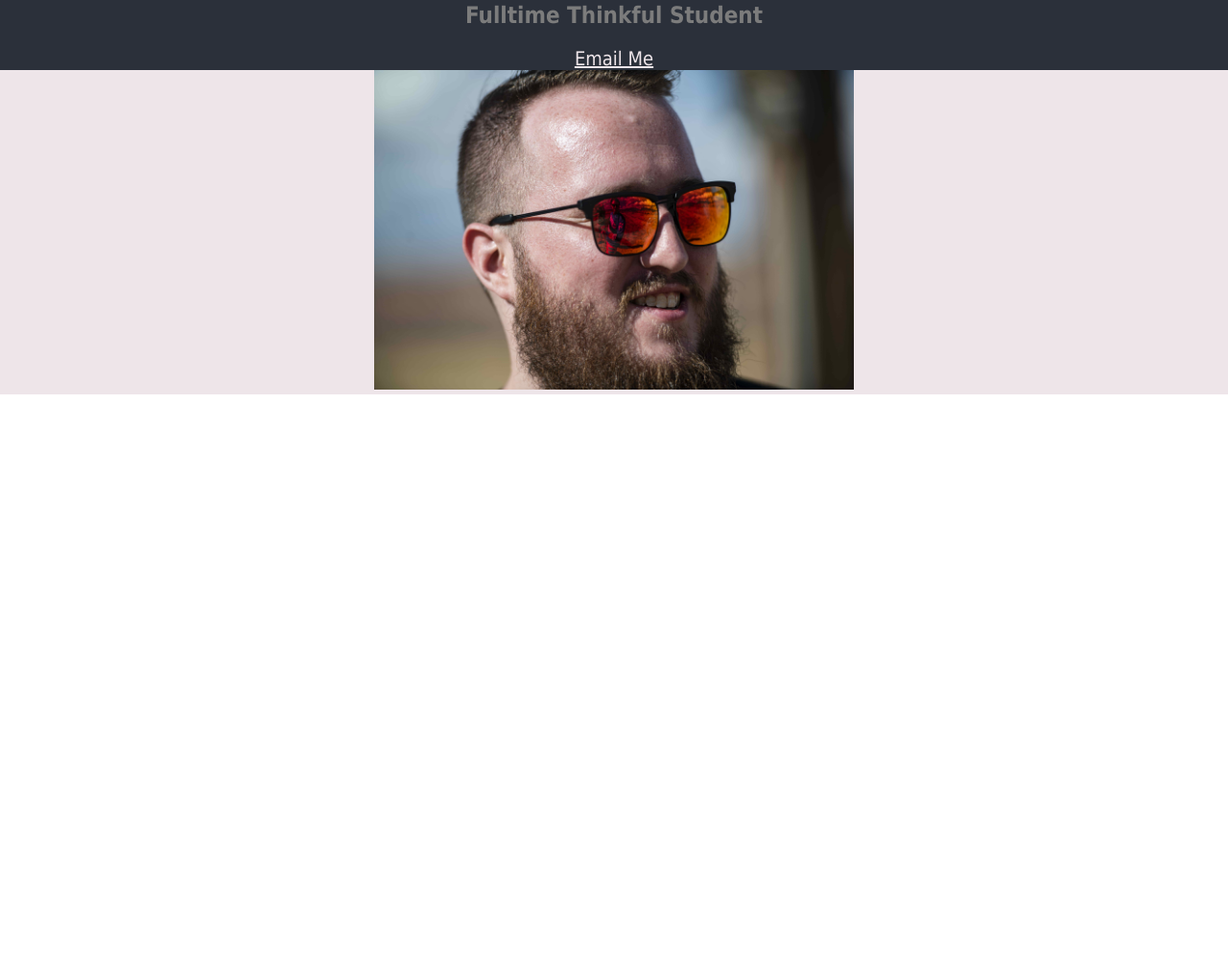
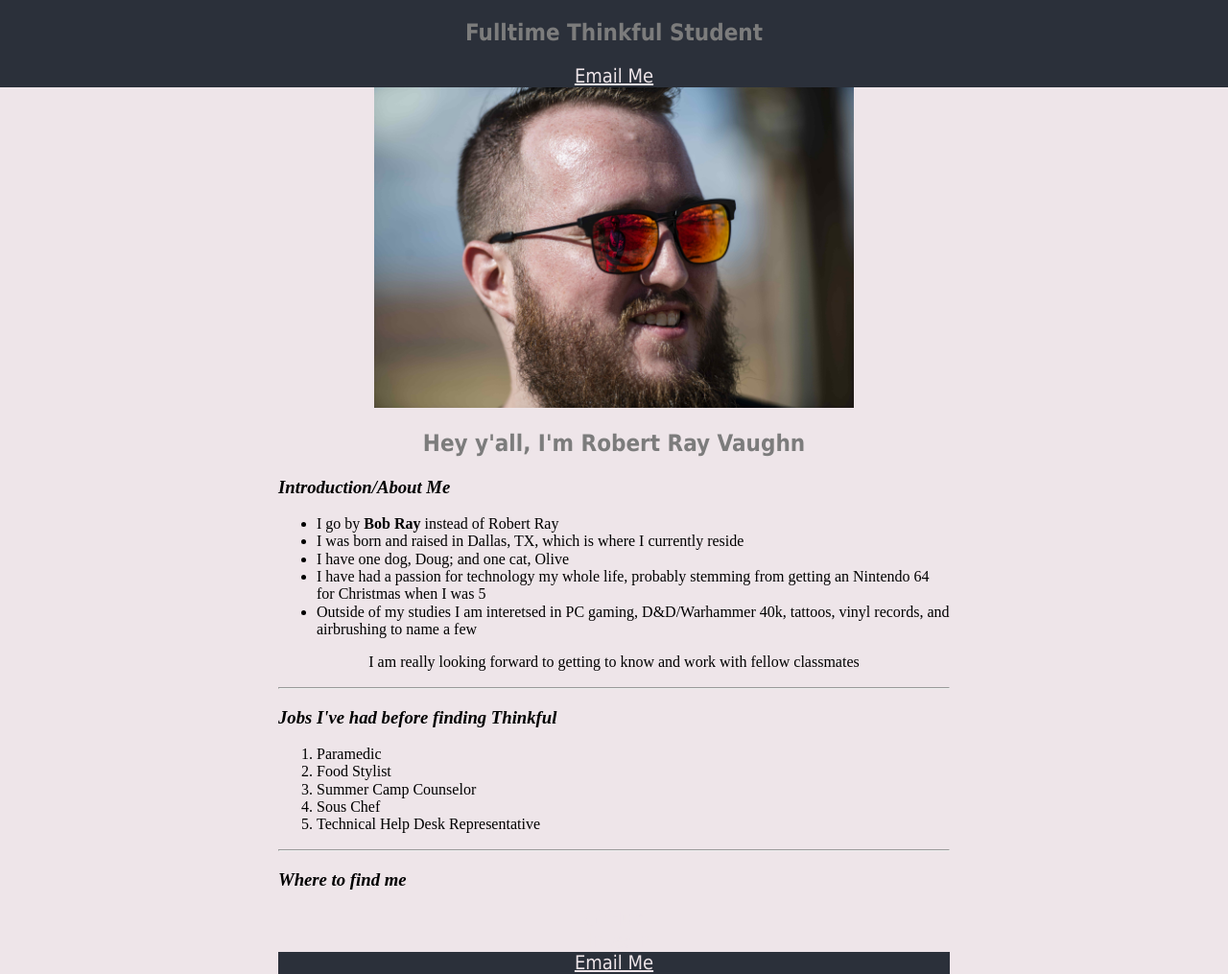
Before and after one commit to BobRayVaughn/practice-portfolio, a plain HTML site: page index.html in a window 1280 px wide. Shown: the part 122-1137 px from the top of the page at 96% size. Before the commit the page ends 800 px from the top, so only its background shows below. Drawn offline with nearby package versions, Linux system fonts and the light colour scheme.

Commit message:
Rough Draft Full

```diff
--- a/index.html
+++ b/index.html
@@ -11,8 +11,8 @@
   />
     <link href="style.css" rel="stylesheet" type="text/css" />
   </head>
-
-  <body>
+"
+  <body class="light-background">
 
 <!-- Here I am just trying to get my name, basic description, and a picture of me to pop up first
 -->
@@ -29,5 +29,44 @@
       <div class="wrapper">
         <center><img src="../images/profilepic-min.jpg" width="500" alt="Photo of Robert"></center>
 
+        <h2> Hey y'all, I'm Robert Ray Vaughn </h2>
+
+        <h3><em>Introduction/About Me</em></h3>
+
+        <ul>
+          <li>I go by <strong>Bob Ray</strong> instead of Robert Ray</li>
+          <li>I was born and raised in Dallas, TX, which is where I currently reside</li>
+          <li>I have one dog, Doug; and one cat, Olive</li>
+          <li>I have had a passion for technology my whole life, probably stemming from getting an Nintendo 64 for Christmas when I was 5 </li>
+          <li>Outside of my studies I am interetsed in PC gaming, D&D/Warhammer 40k, tattoos, vinyl records, and airbrushing to name a few</li>
+        </ul>
+
+        <center><p>I am really looking forward to getting to know and work with fellow classmates</p></center>
+
+        <hr>
+
+        <h3><em>Jobs I've had before finding Thinkful</em></h3>
+        <ol>
+          <li>Paramedic</li>
+          <li>Food Stylist</li>
+          <li>Summer Camp Counselor</li>
+          <li>Sous Chef</li>
+          <li>Technical Help Desk Representative</li>
+        </ol>
+
+        <hr>
+
+        <h3><em>Where to find me</em></h3>
+
+        <center><a href="https://github.com/BobRayVaughn">GitHub</a></center>
+        <center><a href="https://www.linkedin.com/in/robert-ray-vaughn/">LinkedIn</a></center>
+
+
+        <footer class="dark-background">
+      <div class="wrapper">
+        <nav> <a href="mailto:bobrayvaughn@gmail.com">Email Me </a></nav>
+      </div>
+    </footer>
+
   </body>
 </html>
```
